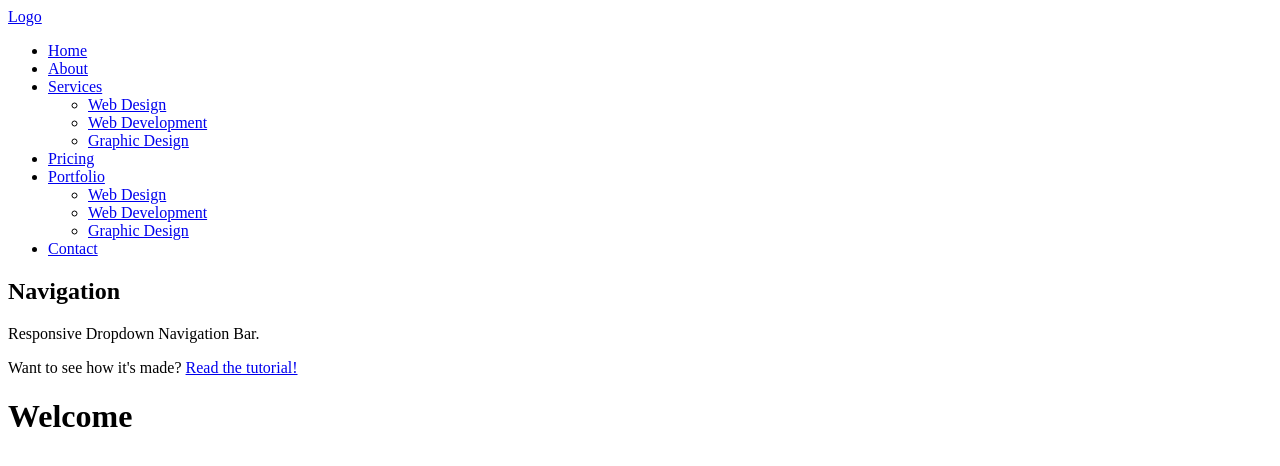
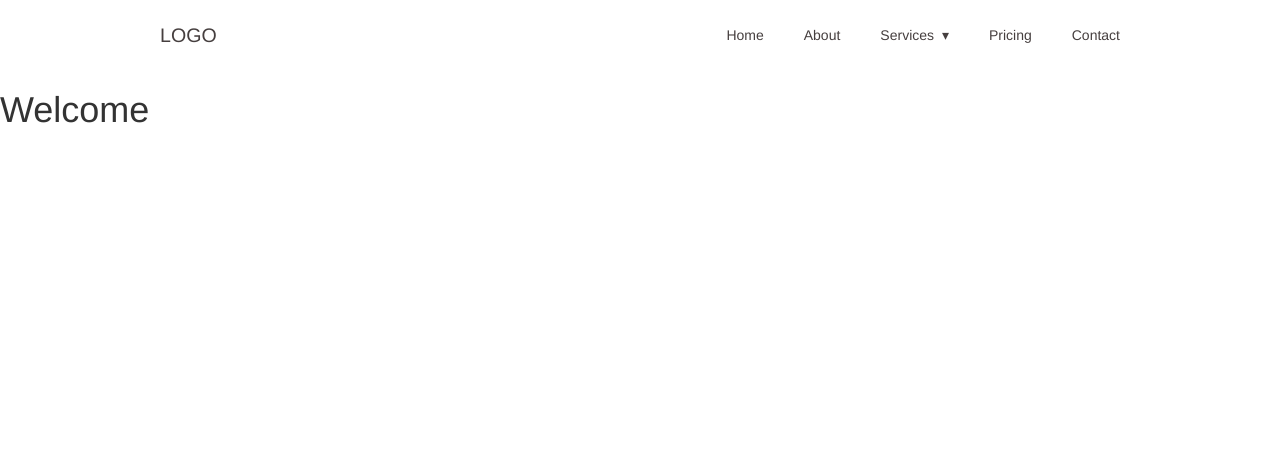
Before and after one commit to Kibet1816/Neighbourhood, a Django app: page / in a window 1280 px wide. Shown: the top 466 px of the page. Run offline with Django 3.2, Linux system fonts and the light colour scheme; some libraries are stand-ins or nearby versions.

Commit message:
Add responsive navbar styles in base.css

```diff
--- a/app/templates/all-templates/base.html
+++ b/app/templates/all-templates/base.html
@@ -1,15 +1,28 @@
+{% load bootstrap3 %}
+{% load static%}
 <!DOCTYPE html>
-<html lang="en">
+<html>
 <head>
-    <meta charset="UTF-8">
-    <meta name="viewport" content="width=device-width, initial-scale=1.0">
-    <meta http-equiv="X-UA-Compatible" content="ie=edge">
-    <title>Document</title>
+  <meta charset="utf-8">
+
+  <title> Moringa Tribune </title>
+
+  {% block styles %}
+    {% bootstrap_css %}
+    <link rel="stylesheet" href="{% static 'css/basenews.css' %}">
+  {% endblock %}
+
 </head>
 <body>
     {% include "navbar.html" %}
 
     {% block content %}
+     <h1 class='text-center'>Welcome</h1>
+    {%endblock%}
+
+    {% block scripts %}
+        <script src="https://ajax.googleapis.com/ajax/libs/jquery/3.2.1/jquery.min.js"></script>
+     {% bootstrap_javascript %}
     {% endblock %}
 
 </body>
--- a/app/templates/navbar.html
+++ b/app/templates/navbar.html
@@ -1,3 +1,5 @@
+{% load bootstrap3 %}
+{% load static%}
 <!DOCTYPE html>
 <html lang="en">
 <head>
@@ -5,65 +7,62 @@
     <meta name="viewport" content="width=device-width, initial-scale=1.0">
     <meta http-equiv="X-UA-Compatible" content="ie=edge">
     <title>Navbar</title>
+    {% block styles %}
+    {% bootstrap_css %}
+    <link rel="stylesheet" href="{% static 'css/base.css' %}">
+  {% endblock %}
 </head>
 <body>
     <section class="navigation">
         <div class="nav-container">
             <div class="brand">
-                <a href="#!">Logo</a>
+                <a href="#!">LOGO</a>
             </div>
             <nav>
-                <div class="nav-mobile"><a id="nav-toggle" href="#!"><span></span></a></div>
+                <div class="nav-mobile">
+                    <a id="nav-toggle" href="#!"><span></span></a>
+                </div>
                 <ul class="nav-list">
-                    <li>
-                        <a href="#!">Home</a>
-                    </li>
-                    <li>
-                        <a href="#!">About</a>
-                    </li>
-                    <li>
-                        <a href="#!">Services</a>
+                    <!-- Setting the links to #! will ensure that no action takes place on click. -->
+                    <li><a href="#!">Home</a></li>
+                    <li><a href="#!">About</a></li>
+                    <li><a href="#!">Services</a>
                         <ul class="nav-dropdown">
-                            <li>
-                                <a href="#!">Web Design</a>
-                            </li>
-                            <li>
-                                <a href="#!">Web Development</a>
-                            </li>
-                            <li>
-                                <a href="#!">Graphic Design</a>
-                            </li>
+                            <li><a href="#!">Web Design</a></li>
+                            <li><a href="#!">Web Development</a></li>
+                            <li><a href="#!">Graphic Design</a></li>
                         </ul>
                     </li>
-                    <li>
-                        <a href="#!">Pricing</a>
-                    </li>
-                    <li>
-                        <a href="#!">Portfolio</a>
-                        <ul class="nav-dropdown">
-                            <li>
-                                <a href="#!">Web Design</a>
-                            </li>
-                            <li>
-                                <a href="#!">Web Development</a>
-                            </li>
-                            <li>
-                                <a href="#!">Graphic Design</a>
-                            </li>
-                        </ul>
-                    </li>
-                    <li>
-                        <a href="#!">Contact</a>
-                    </li>
+                    <li><a href="#!">Pricing</a></li>
+                    <li><a href="#!">Contact</a></li>
                 </ul>
             </nav>
         </div>
     </section>
-
-    <article>
-        <h2>Navigation</h2>
-        <p>Responsive Dropdown Navigation Bar.</p>
-        <p>Want to see how it's made? <a href="http://www.taniarascia.com/responsive-dropdown-navigation-bar/">Read the tutorial!</a></p>
-    </article>
+    <script>
+        (function($) { // Begin jQuery
+            $(function() { // DOM ready
+                // If a link has a dropdown, add sub menu toggle.
+                $('nav ul li a:not(:only-child)').click(function(e) {
+                    $(this).siblings('.nav-dropdown').toggle();
+                    // Close one dropdown when selecting another
+                    $('.nav-dropdown').not($(this).siblings()).hide();
+                    e.stopPropagation();
+                });
+                // Clicking away from dropdown will remove the dropdown class
+                $('html').click(function() {
+                    $('.nav-dropdown').hide();
+                });
+                // Toggle open and close nav styles on click
+                $('#nav-toggle').click(function() {
+                    $('nav ul').slideToggle();
+                });
+                // Hamburger to X toggle
+                $('#nav-toggle').on('click', function() {
+                    this.classList.toggle('active');
+                });
+            }); // end DOM ready
+        })(jQuery); // end jQuery
+    </script>
 </body>
 </html>
--- /dev/null
+++ b/static/css/base.css
@@ -0,0 +1,161 @@
+@charset "UTF-8";
+/*
+$content-width will be the max width of the content within the navigation bar.
+$breakpoint determines at which width the media query breakpoint will take effect.
+*/
+nav {
+  float: right;
+}
+.nav-container{
+  color: violet;
+}
+nav ul {
+  list-style: none;
+  margin: 0;
+  padding: 0;
+}
+nav ul li {
+  float: left;
+  position: relative;
+}
+nav ul li a {
+  display: block;
+  padding: 0 20px;
+  line-height: 70px;
+  background: #ffffff;
+  color: #463f3f;
+  text-decoration: none;
+  /*
+  The full path of this code is nav ul li a:not(:only-child):after. This means that the code will apply to any a tag in our nav list that is NOT an only child, aka any dropdown. The :after means it comes after the output of the tag. I’ve decided that to specify any nav item as a dropdown, it will be followed by a unicode arrow – ▾ (#9662).
+  */
+}
+nav ul li a:hover {
+  background: #f2f2f2;
+  color: #fb5958;
+}
+nav ul li a:not(:only-child):after {
+  padding-left: 4px;
+  content: ' ▾';
+}
+nav ul li ul li {
+  min-width: 190px;
+}
+nav ul li ul li a {
+  padding: 15px;
+  line-height: 20px;
+}
+
+.nav-dropdown {
+  position: absolute;
+  z-index: 1;
+  /* Guarantees that the dropdown will display on top of any content. */
+  box-shadow: 0 3px 12px rgba(0, 0, 0, 0.15);
+  display: none;
+}
+
+.nav-mobile {
+  display: none;
+  position: absolute;
+  top: 0;
+  right: 0;
+  background: #fff;
+  height: 70px;
+  width: 70px;
+}
+
+@media only screen and (max-width: 800px) {
+  .nav-mobile {
+    display: block;
+  }
+
+  nav {
+    width: 100%;
+    padding: 70px 0 15px;
+  }
+  nav ul {
+    display: none;
+  }
+  nav ul li {
+    float: none;
+  }
+  nav ul li a {
+    padding: 15px;
+    line-height: 20px;
+  }
+  nav ul li ul li a {
+    padding-left: 30px;
+  }
+}
+#nav-toggle {
+  position: absolute;
+  left: 18px;
+  top: 22px;
+  cursor: pointer;
+  padding: 10px 35px 16px 0px;
+}
+#nav-toggle span,
+#nav-toggle span:before,
+#nav-toggle span:after {
+  cursor: pointer;
+  border-radius: 1px;
+  height: 5px;
+  width: 35px;
+  background: #463f3f;
+  position: absolute;
+  display: block;
+  content: '';
+  transition: all 300ms ease-in-out;
+}
+#nav-toggle span:before {
+  top: -10px;
+}
+#nav-toggle span:after {
+  bottom: -10px;
+}
+#nav-toggle.active span {
+  background-color: transparent;
+}
+#nav-toggle.active span:before, #nav-toggle.active span:after {
+  top: 0;
+}
+#nav-toggle.active span:before {
+  transform: rotate(45deg);
+}
+#nav-toggle.active span:after {
+  transform: rotate(-45deg);
+}
+
+@media screen and (min-width: 800px) {
+  .nav-list {
+    display: block !important;
+  }
+}
+/*
+.navigation – the outer wrapper for the navbar. Specifies the height and color, and will stretch the full width of the viewport.
+*/
+.navigation {
+  height: 70px;
+  background: #ffffff;
+}
+
+/*
+.nav-container – the inner wrapper for the navbar. Defines how far the actual content should stretch.
+*/
+.nav-container {
+  max-width: 1000px;
+  margin: 0 auto;
+}
+
+.brand {
+  position: absolute;
+  padding-left: 20px;
+  float: left;
+  line-height: 70px;
+  text-transform: uppercase;
+  font-size: 1.4em;
+}
+.brand a,
+.brand a:visited {
+  color: #463f3f;
+  text-decoration: none;
+}
```
Also changed, not shown: static/js/scripts.js (added).
